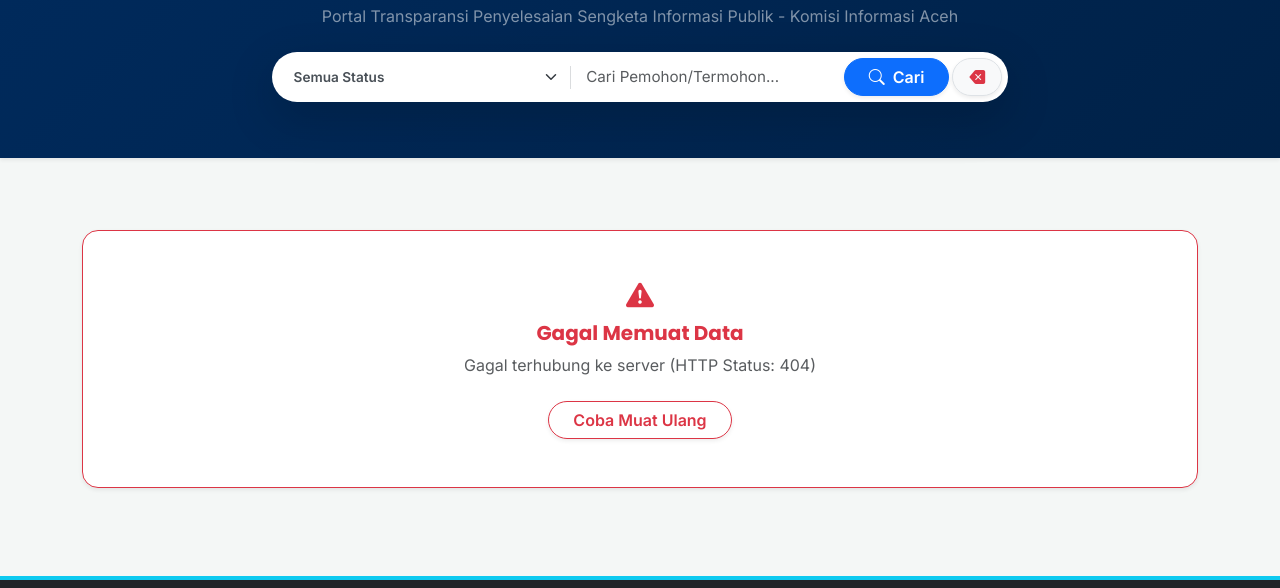
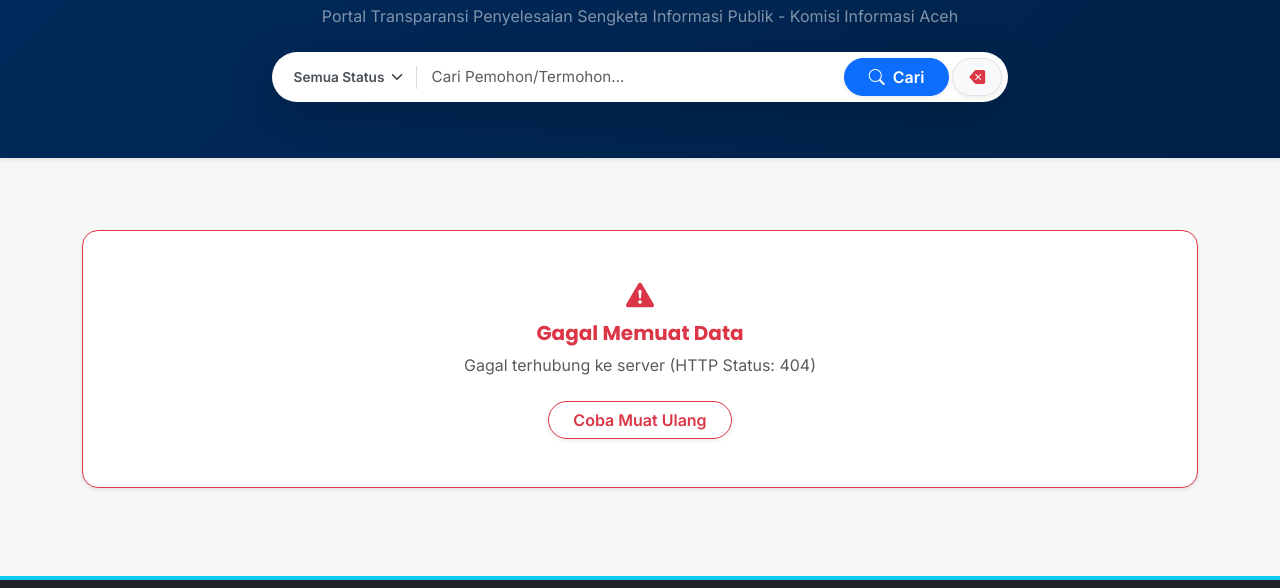
Before and after one commit to muhammadzaki5972/kia-web-project, a website: page public/index.html in a window 1280 px wide. Shown: the part 177-765 px from the top of the page. Drawn offline with nearby package versions, Linux system fonts and the light colour scheme; no server answers.

Commit message:
update index.html 3

```diff
--- a/public/index.html
+++ b/public/index.html
@@ -5,11 +5,14 @@
     <meta name="viewport" content="width=device-width, initial-scale=1.0">
     <title>Portal Publik - KIACEH</title>
 
+    <!-- Google Fonts: Poppins & Inter -->
     <link rel="preconnect" href="https://fonts.googleapis.com">
     <link rel="preconnect" href="https://fonts.gstatic.com" crossorigin>
     <link href="https://fonts.googleapis.com/css2?family=Inter:wght@400;500;600&family=Poppins:wght@500;600;700&display=swap" rel="stylesheet">
 
+    <!-- Bootstrap CSS -->
     <link href="https://cdn.jsdelivr.net/npm/bootstrap@5.3.0/dist/css/bootstrap.min.css" rel="stylesheet">
+    <!-- Bootstrap Icons -->
     <link rel="stylesheet" href="https://cdn.jsdelivr.net/npm/bootstrap-icons@1.11.1/font/bootstrap-icons.css">
     <link rel="stylesheet" href="css/style.css">
 
@@ -46,13 +49,16 @@
         /* Search Box Premium & Filter Select */
         .search-box-elegant { border-radius: 3rem; overflow: hidden; padding: 0.35rem; }
         .search-box-elegant input { box-shadow: none !important; font-size: 0.95rem; }
+
         .search-box-elegant select {
             font-size: 0.85rem;
             font-weight: 600;
             box-shadow: none !important;
             color: #495057;
-            padding-right: 2.5rem !important;
-            width: max-content; /* UPDATE: Berlaku universal untuk Desktop/Laptop menyesuaikan isi tulisan */
+            padding-right: 2rem !important; /* Panah didekatkan ke teks */
+            padding-left: 1rem !important;
+            width: auto !important;
+            flex: 0 0 auto !important; /* KUNCI: Mencegah flexbox meregangkan dropdown di Desktop */
             cursor: pointer;
         }
 
@@ -139,7 +145,7 @@
 
             .search-box-elegant select {
                 flex: 0 0 auto !important;
-                width: max-content !important;
+                width: auto !important;
                 border-radius: 0 !important;
                 background-color: #f8f9fa !important;
                 padding: 0.5rem 1.8rem 0.5rem 0.5rem !important;
@@ -349,6 +355,7 @@
         </div>
     </footer>
 
+    <!-- Scripts -->
     <script src="https://cdn.jsdelivr.net/npm/bootstrap@5.3.0/dist/js/bootstrap.bundle.min.js"></script>
     <script>
         let sheetHeadersPerkara = [], perkaraData = [], detailHeaders = [], detailData = [], updateData = [];
```
